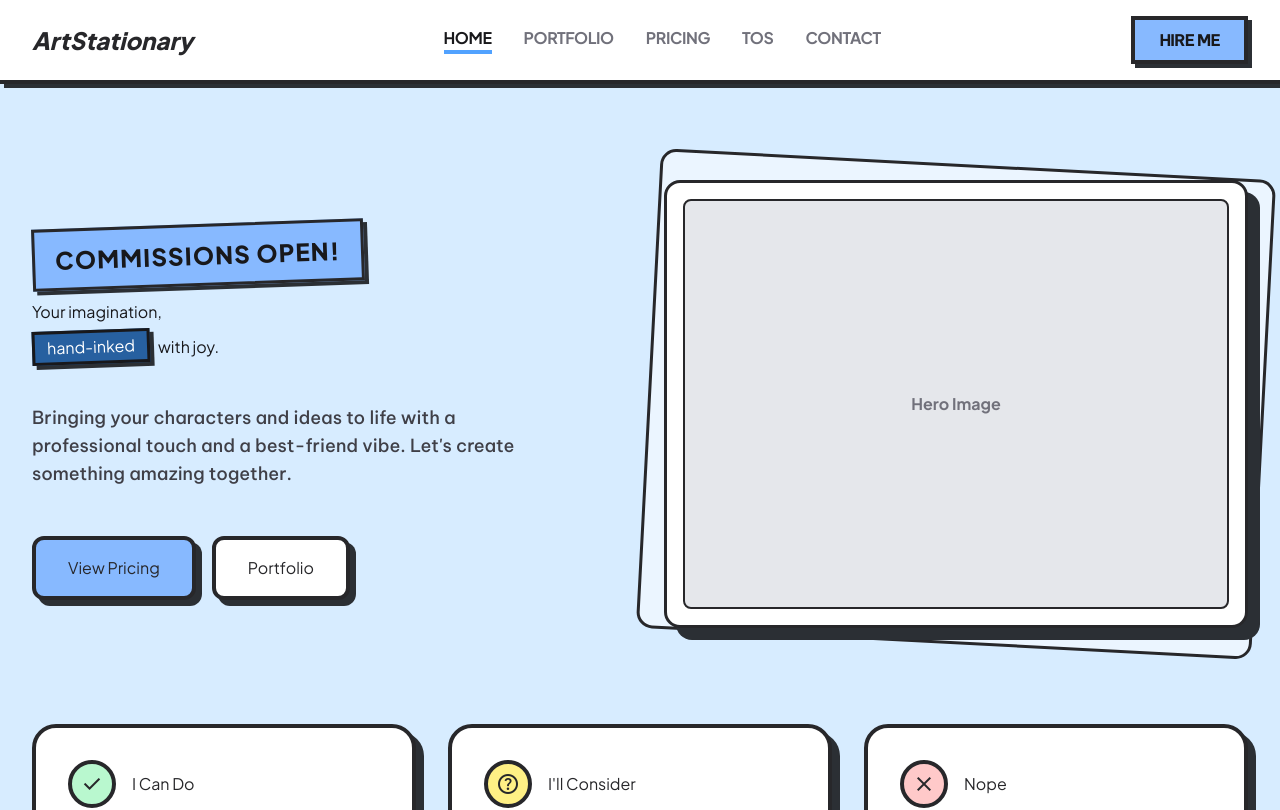
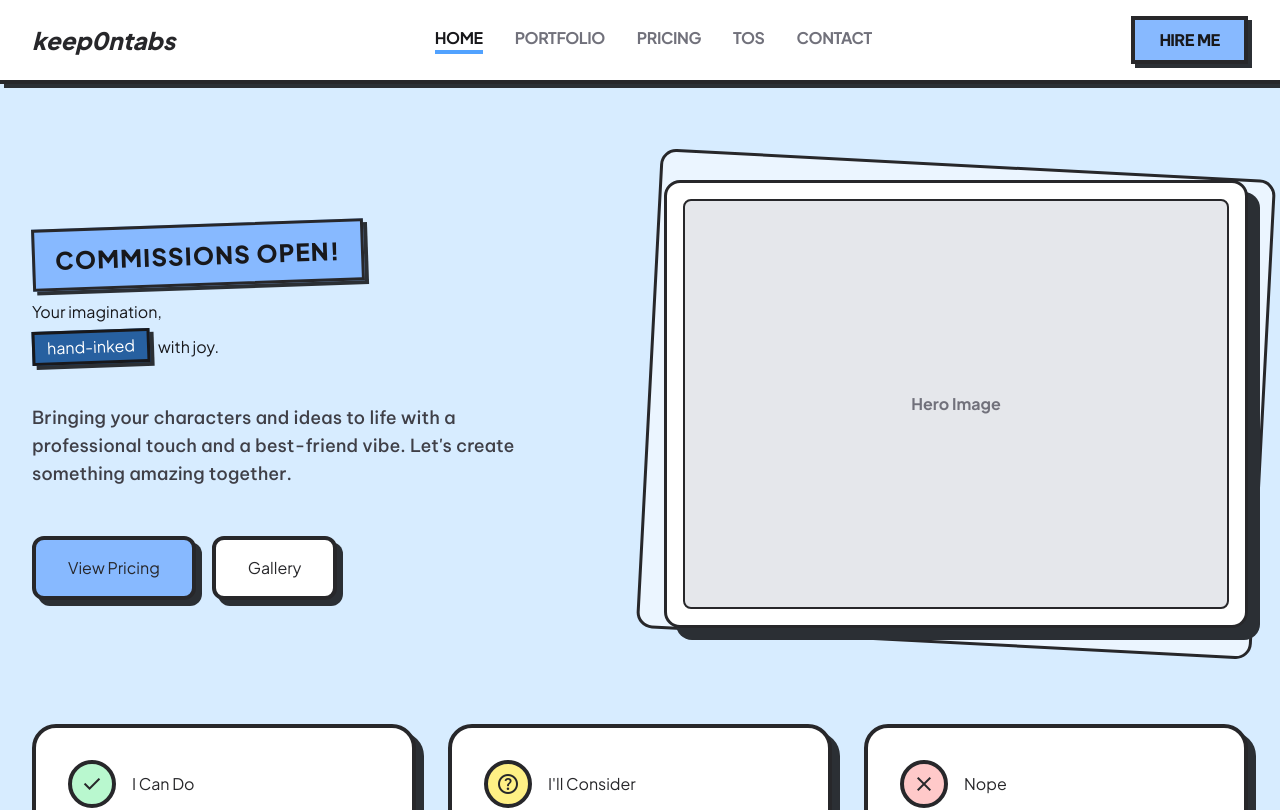
Before and after one commit to EdelWinslow/KeepOnTabs, a Next.js app: page / in a window 1280 px wide. Shown: the top 810 px of the page. Built offline with nearby package versions, Linux system fonts and the light colour scheme.

Commit message:
Update brand name from ArtStationary to keep0ntabs

```diff
--- a/src/app/layout.tsx
+++ b/src/app/layout.tsx
@@ -23,8 +23,8 @@ const lexend = Lexend({
 });
 
 export const metadata: Metadata = {
-  title: "ArtStationary | Commission Portfolio",
-  description: "Portfolio and commission website for ArtStationary.",
+  title: "keep0ntabs | Commission Portfolio",
+  description: "Portfolio and commission website for keep0ntabs.",
 };
 
 export default function RootLayout({
--- a/src/app/page.tsx
+++ b/src/app/page.tsx
@@ -32,7 +32,7 @@ export default function Home() {
               </Link>
               <Link href="/gallery">
                 <button className="bg-white text-zinc-800 border-4 border-zinc-800 px-8 py-4 font-headline-md rounded-xl shadow-[6px_6px_0px_0px_rgba(43,47,52,1)] hover:translate-x-[2px] hover:translate-y-[2px] hover:shadow-none active:translate-x-[4px] active:translate-y-[4px] transition-all cursor-pointer">
-                  Portfolio
+                  Gallery
                 </button>
               </Link>
             </div>
--- a/src/components/Navbar.tsx
+++ b/src/components/Navbar.tsx
@@ -24,7 +24,7 @@ export default function Navbar() {
           href="/"
           className="text-2xl font-black text-zinc-800 italic font-headline-xl z-20 relative"
         >
-          ArtStationary
+          keep0ntabs
         </Link>
 
         <button
```
